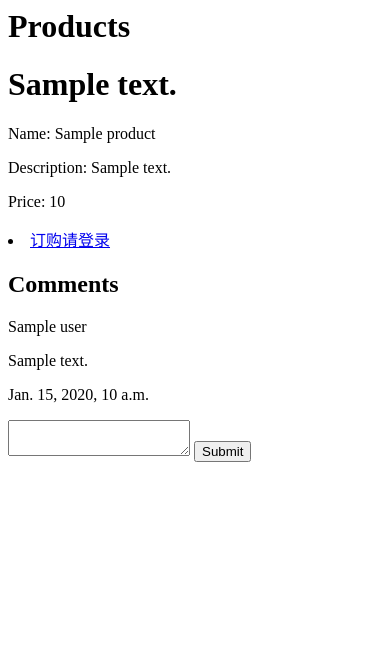
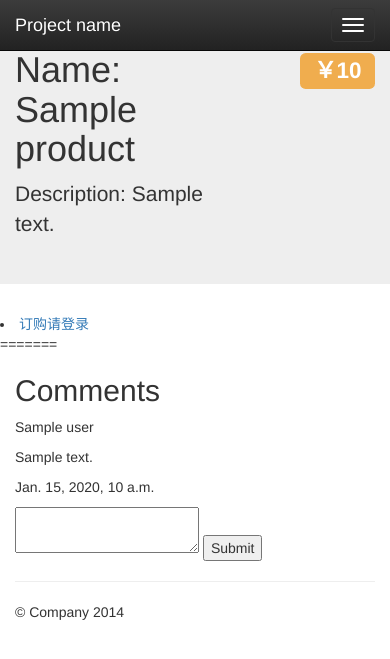
Before and after one commit to tianshuwei/legal-consultation-website, a Django app: template products/templates/products/detail.html in a window 390 px wide. Shown: the top 659 px of the page. Run offline with Django 3.2, Linux system fonts and the light colour scheme; the template is opened without the code that fills it: most values are stand-ins (such as "Sample title", 1, 10 or a date in 2020); some libraries are stand-ins or nearby versions.

Commit message:
product UI： -detail -index

```diff
--- a/products/templates/products/detail.html
+++ b/products/templates/products/detail.html
@@ -1,12 +1,26 @@
-<h1>Products</h1>
+{% extends 'base.html' %}
+{% block title %}
+Product detail -- {{ product.name }}
+{% endblock %}
 
-<h1>{{ product.question_text }}</h1>
-<div>
-	<p>Name: <span>{{ product.name }}</span></p>
+{% block jumbotron %}
+<div class="jumbotron">
+    <div class="container">
+    	<div class="row">
+    		<div class="col-xs-8">
+    			<h1>Name: <span>{{ product.name }}</span></h1>
+				<p>Description: {{ product.description }} </p>
+			</div>
+    		<div class="col-xs-4">
+    		<h1> </h1>
+    		<h2 class="text-right"><span class="label label-warning">￥{{ product.price }}</span></h2>
+    		</div>
+    	</div>
 
-	<p>Description: {{ product.description }} </p>
-	<p>Price: {{ product.price }}</p>
+	</div>
+
 </div>
+
 {% if user.is_authenticated %}
 <input type="button" name="order" value="订购" onclick="new_order()" />
 <script type="text/javascript">
@@ -26,6 +40,11 @@ function new_order()
 {% else %}
 <li><a href="{% url 'accounts:login' %}?next={{ request.get_full_path }}">{{ "订购请登录" }}</a></li>
 {% endif %}
+=======
+{% endblock %}
+
+{% block main%}
+
 
 <h2>Comments</h2>
 
@@ -42,3 +61,5 @@ function new_order()
 	<textarea name="txt_comment"></textarea>
 	<input type="submit"/>
 </form>
+
+{% endblock %}
--- a/products/templates/products/index.html
+++ b/products/templates/products/index.html
@@ -23,10 +23,10 @@
             <a href="{% url 'products:detail' product.id %}" title={{ product.name }} target="_blank" onclick="_hmt.push(['_trackEvent', 'tile', 'click', 'codeguide'])"><img class="lazy" src="http://static.bootcss.com/www/assets/img/codeguide.png" width="300" height="150" data-src="http://static.bootcss.com/www/assets/img/codeguide.png" alt="Headroom.js"></a>
             <div class="caption">
               <h3>
-                <a href="{% url 'products:detail' product.id %}" title={{ product.name }} target="_blank" onclick="_hmt.push(['_trackEvent', 'tile', 'click', 'codeguide'])">{{ product.name }}<br><small>by lawyerA</small></a>
+                <a href="{% url 'products:detail' product.id %}" title={{ product.name }} target="_blank" onclick="_hmt.push(['_trackEvent', 'tile', 'click', 'codeguide'])">{{ product.name }}<br><small>{{ product.price }}</small></a>
               </h3>
               <p>
-              subscriptrion
+              {{ product.description }}
               </p>
             </div>
         </div>
```
